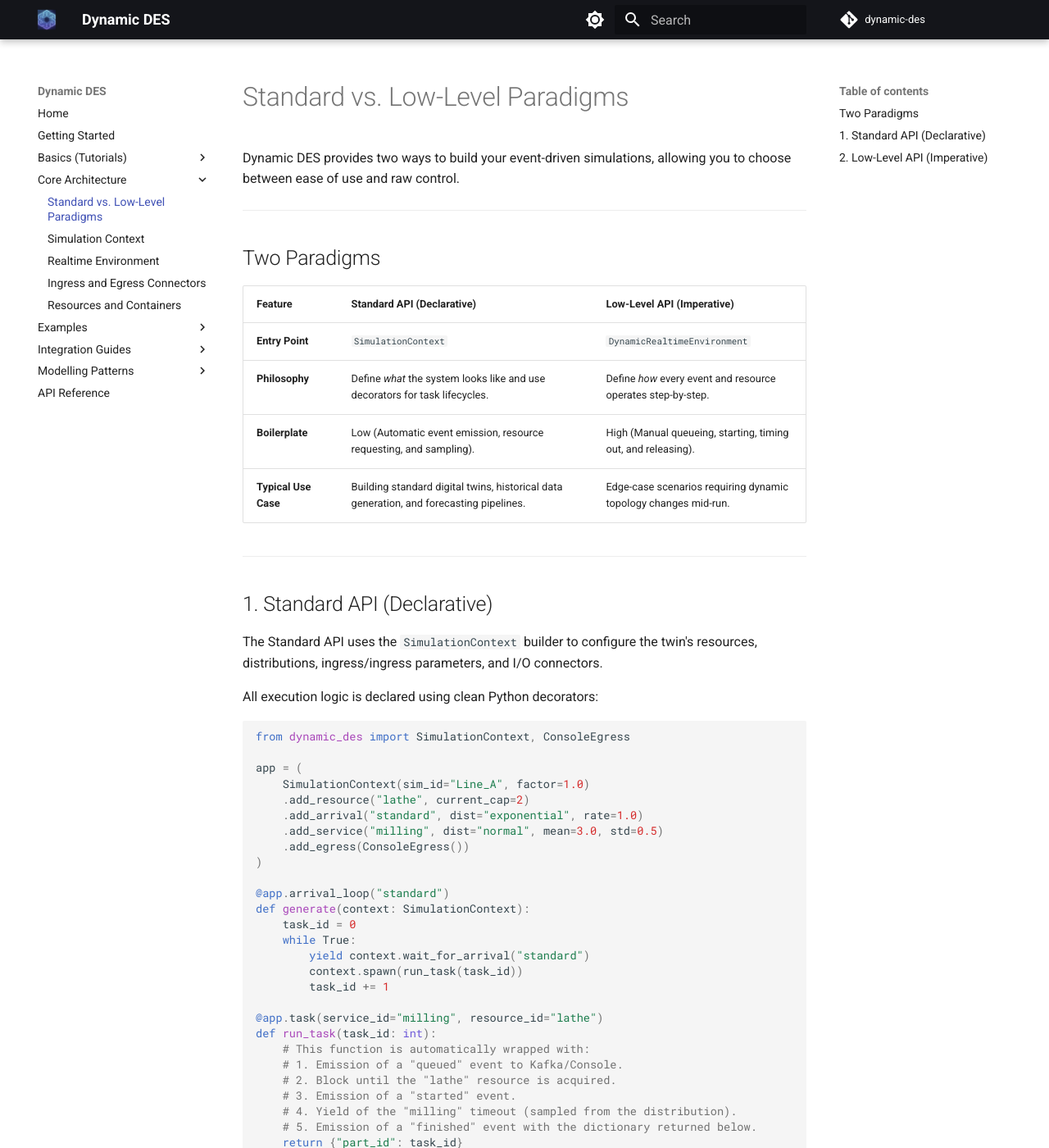
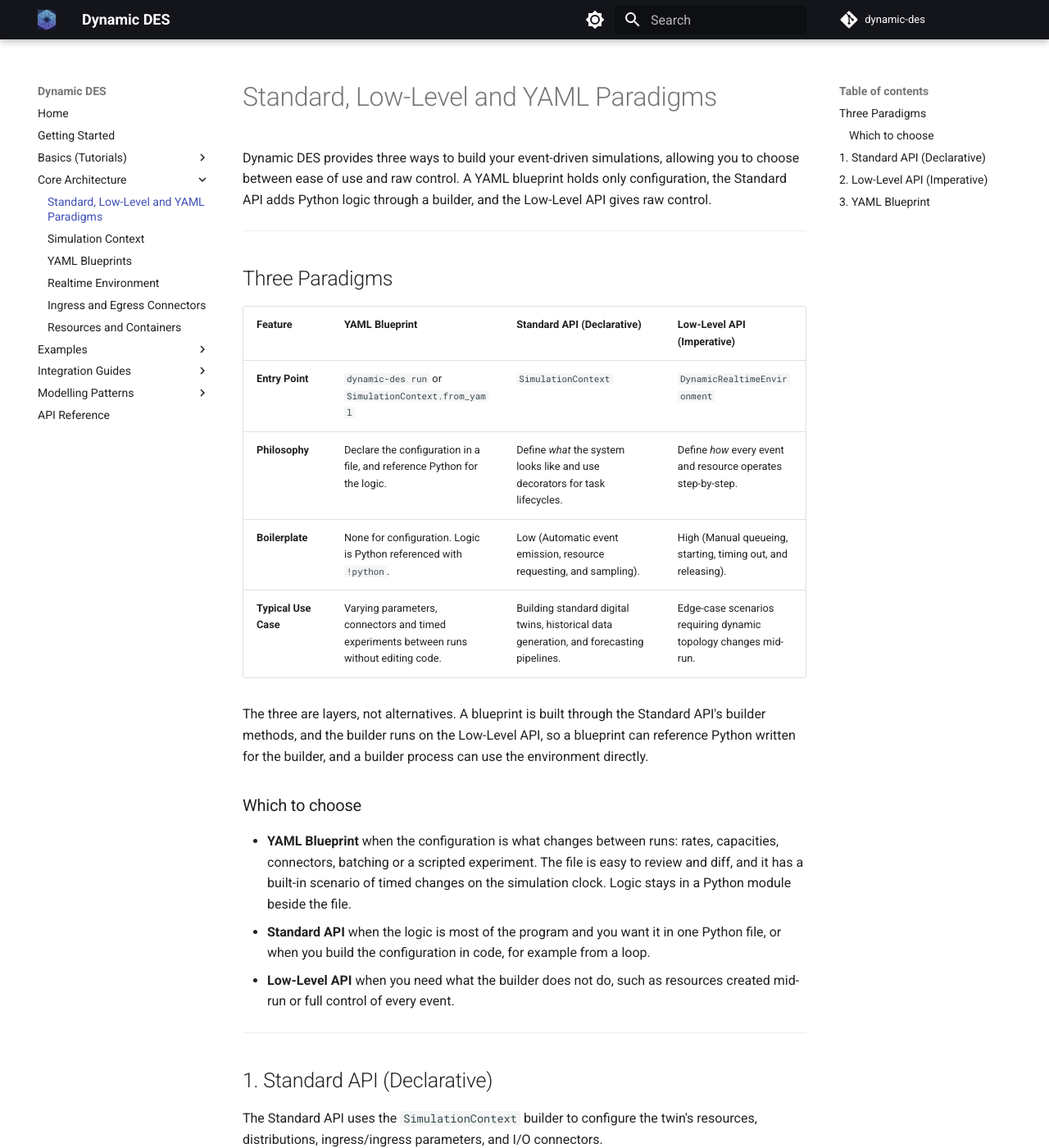
Before and after one commit to jaehyeon-kim/dynamic-des, an MkDocs documentation site: the page built from docs/architecture/paradigms.md, in a window 1280 px wide and 1400 px high. Shown: the whole window at 82% size. Built offline with MkDocs 1.6.1 and Material for MkDocs 9.7.7, drawn with Linux system fonts in a browser that asks for light colours; comment, search, counter and statistics services are not loaded; the version menu is left out; some of the changed text lies outside the part shown.

Commit message:
docs: YAML in the architecture section, index, getting started and README
Adds the YAML Blueprints reference page. Paradigms presents YAML as a third
way to define a simulation and says when to choose each. Context documents
from_yaml, add_process and compile_parameters. The architecture diagram shows
a third authoring box, re-exported at 1600x1133. api.md renders build and
BlueprintError.

````diff
--- a/docs/architecture/paradigms.md
+++ b/docs/architecture/paradigms.md
@@ -1,17 +1,25 @@
-# Standard vs. Low-Level Paradigms
+# Standard, Low-Level and YAML Paradigms
 
-Dynamic DES provides two ways to build your event-driven simulations, allowing you to choose between ease of use and raw control.
+Dynamic DES provides three ways to build your event-driven simulations, allowing you to choose between ease of use and raw control. A YAML blueprint holds only configuration, the Standard API adds Python logic through a builder, and the Low-Level API gives raw control.
 
 ---
 
-## Two Paradigms
+## Three Paradigms
 
-| Feature | Standard API (Declarative) | Low-Level API (Imperative) |
-|---|---|---|
-| **Entry Point** | `SimulationContext` | `DynamicRealtimeEnvironment` |
-| **Philosophy** | Define *what* the system looks like and use decorators for task lifecycles. | Define *how* every event and resource operates step-by-step. |
-| **Boilerplate** | Low (Automatic event emission, resource requesting, and sampling). | High (Manual queueing, starting, timing out, and releasing). |
-| **Typical Use Case** | Building standard digital twins, historical data generation, and forecasting pipelines. | Edge-case scenarios requiring dynamic topology changes mid-run. |
+| Feature | YAML Blueprint | Standard API (Declarative) | Low-Level API (Imperative) |
+|---|---|---|---|
+| **Entry Point** | `dynamic-des run` or `SimulationContext.from_yaml` | `SimulationContext` | `DynamicRealtimeEnvironment` |
+| **Philosophy** | Declare the configuration in a file, and reference Python for the logic. | Define *what* the system looks like and use decorators for task lifecycles. | Define *how* every event and resource operates step-by-step. |
+| **Boilerplate** | None for configuration. Logic is Python referenced with `!python`. | Low (Automatic event emission, resource requesting, and sampling). | High (Manual queueing, starting, timing out, and releasing). |
+| **Typical Use Case** | Varying parameters, connectors and timed experiments between runs without editing code. | Building standard digital twins, historical data generation, and forecasting pipelines. | Edge-case scenarios requiring dynamic topology changes mid-run. |
+
+The three are layers, not alternatives. A blueprint is built through the Standard API's builder methods, and the builder runs on the Low-Level API, so a blueprint can reference Python written for the builder, and a builder process can use the environment directly.
+
+### Which to choose
+
+* **YAML Blueprint** when the configuration is what changes between runs: rates, capacities, connectors, batching or a scripted experiment. The file is easy to review and diff, and it has a built-in scenario of timed changes on the simulation clock. Logic stays in a Python module beside the file.
+* **Standard API** when the logic is most of the program and you want it in one Python file, or when you build the configuration in code, for example from a loop.
+* **Low-Level API** when you need what the builder does not do, such as resources created mid-run or full control of every event.
 
 ---
 
@@ -87,3 +95,53 @@
 
         task_id += 1
 ```
+
+---
+
+## 3. YAML Blueprint
+A blueprint declares the same configuration as the builder chain in a YAML file, and `dynamic-des run` builds and runs it. Simple tasks, arrival loops and resource telemetry are declared in the file. Processes, payload functions and routers are Python, referenced with `!python`. The [local example](../examples/yaml/local.md) needs no Python at all, and the [YAML Blueprints reference](yaml.md) covers every section.
+
+```yaml title="examples/yaml/local.yaml"
+# Local simulation in YAML, with no Python and no containers.
+#
+# The twin of examples/declarative/local_example.py. Factory_A writes to
+# ConsoleEgress, so events and telemetry are printed to the terminal, and the run
+# ends on its own after 60 simulation seconds.
+#
+# Run it with: dynamic-des run examples/yaml/local.yaml
+
+simulation:
+  sim_id: Factory_A
+  factor: 1.0
+
+egress:
+  - type: Console
+
+resources:
+  lathe: {current_cap: 2, max_cap: 5}
+
+services:
+  milling: {dist: normal, mean: 3.0, std: 0.5}
+
+arrivals:
+  # Each arrival spawns one process_part task.
+  standard: {dist: exponential, rate: 1.0, spawn: process_part}
+
+tasks:
+  process_part:
+    service: milling
+    resource: lathe
+    # The value of the task's finished event. id_field adds the task id as part_id.
+    payload: {event_type: part_produced, quality: A}
+    id_field: part_id
+
+telemetry:
+  # Samples the lathe every 2 simulation seconds.
+  - interval: 2.0
+    publish:
+      utilization: lathe.utilization
+      queue_length: lathe.queue_length
+
+run:
+  until: 60
+```
--- a/mkdocs.yml
+++ b/mkdocs.yml
@@ -61,8 +61,9 @@
       - 2. Adding Randomness and Rules: tutorials/02-distributions-resources.md
       - 3. Going Distributed (Kafka): tutorials/03-connecting-kafka.md
   - Core Architecture:
-      - Standard vs. Low-Level Paradigms: architecture/paradigms.md
+      - Standard, Low-Level and YAML Paradigms: architecture/paradigms.md
       - Simulation Context: architecture/context.md
+      - YAML Blueprints: architecture/yaml.md
       - Realtime Environment: architecture/environment.md
       - Ingress and Egress Connectors: architecture/connectors.md
       - Resources and Containers: architecture/resources.md
````
Also changed, not shown: README.md (+12 -0 lines), docs/api.md (+16 -0 lines), docs/architecture/context.md (+17 -0 lines), docs/architecture/yaml.md (added, +196 -0 lines), docs/getting-started.md (+17 -0 lines), docs/index.md (+6 -2 lines), docs/assets/architecture.png, 1 other file.
